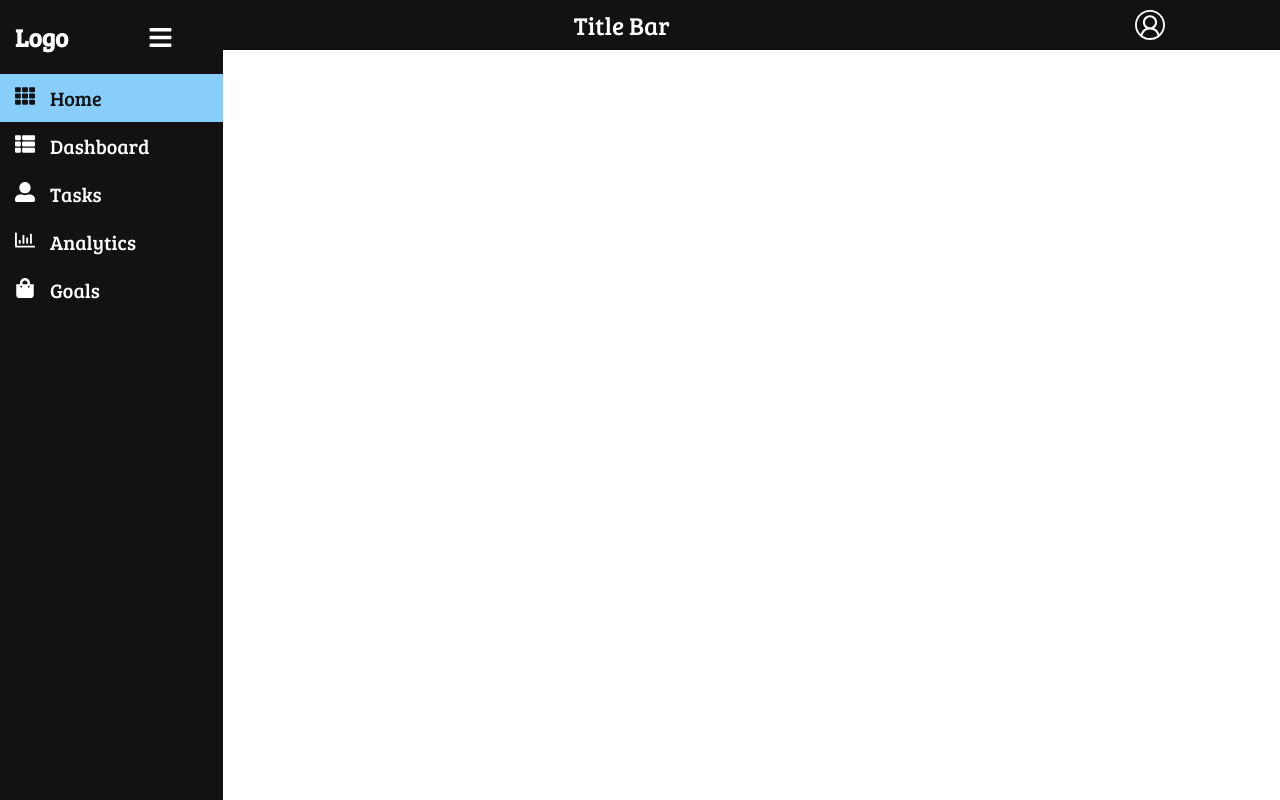
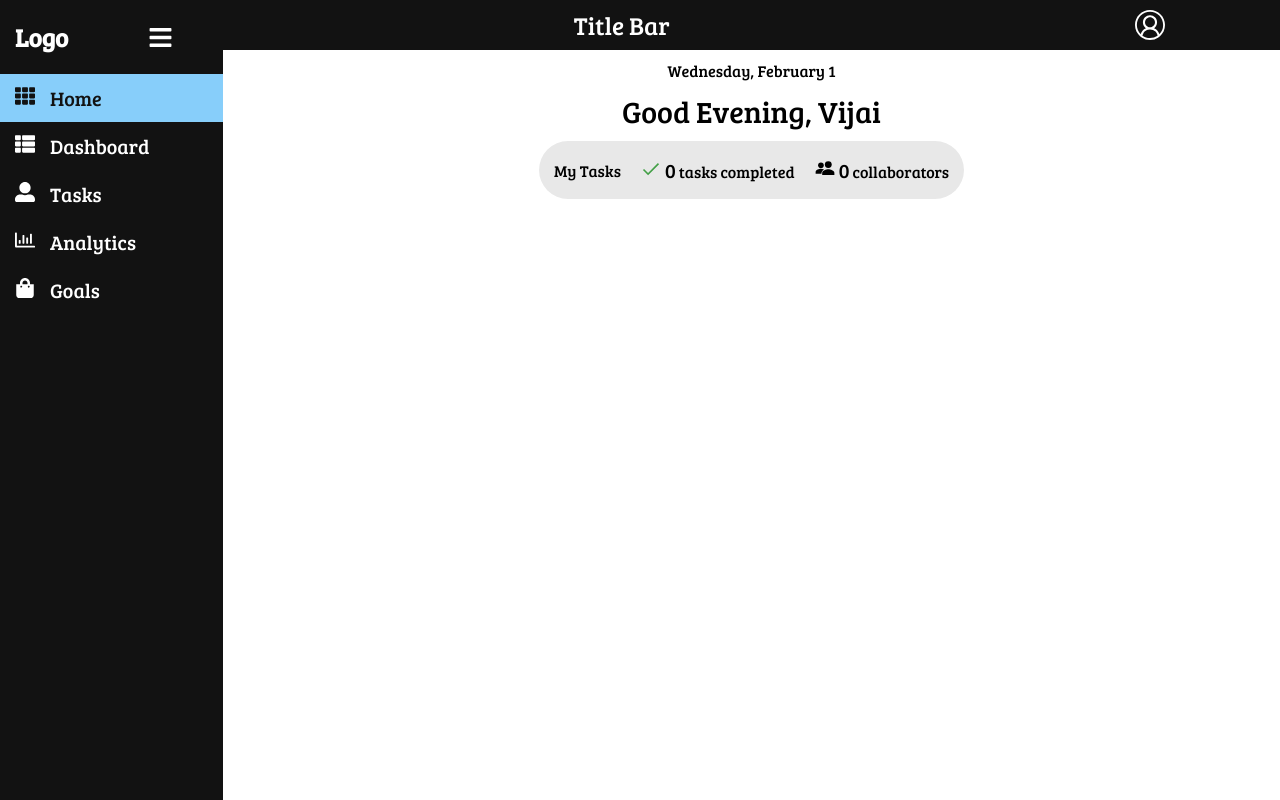
Before and after one commit to ks-vijai/Todo-Planner, a React (Create React App) app: page / in a window 1280 px wide. Built offline with nearby package versions, Linux system fonts and the light colour scheme.

Commit message:
feat: home-page: add overall progress details
Signed-off-by: ks-vijai <vijaiks.19cse@kongu.edu>

```diff
--- a/src/pages/Homepage.js
+++ b/src/pages/Homepage.js
@@ -1,7 +1,27 @@
 import React from "react";
+import { FcCheckmark } from "react-icons/fc";
+import { IoPeopleSharp } from "react-icons/io5";
 
 function Homepage() {
-  return <div></div>;
+  return (
+    <div>
+      <div className="overall-board">
+        <div className="date-day">Wednesday, February 1</div>
+        <div className="greeting-message">Good Evening, Vijai</div>
+        <div className="overall-dashboard">
+          <div>My Tasks</div>
+          <div className="task-progress-list">
+            <FcCheckmark className="progress-details" />
+            <span className="progress-details"> 0</span> tasks completed
+          </div>
+          <div className="task-progress-list">
+            <IoPeopleSharp className="progress-details" />
+            <span className="progress-details"> 0</span> collaborators
+          </div>
+        </div>
+      </div>
+    </div>
+  );
 }
 
 export default Homepage;
--- /dev/null
+++ b/src/styles/homePage.css
@@ -0,0 +1,31 @@
+.overall-board {
+  align-items: center;
+  display: flex;
+  flex-direction: column;
+  justify-content: center;
+}
+
+.date-day {
+  padding: 10px;
+}
+
+.greeting-message {
+  font-size: 30px;
+}
+
+.overall-dashboard {
+  align-items: center;
+  background-color: var(--bg-light-grey-title);
+  border-radius: 30px;
+  margin: 10px;
+  display: flex;
+  padding: 15px;
+}
+
+.task-progress-list {
+  padding-left: 20px;
+}
+
+.progress-details {
+  font-size: 20px;
+}
--- a/src/styles/styles.css
+++ b/src/styles/styles.css
@@ -1,3 +1,4 @@
 @import url("dashboard.css");
 @import url("profileCard.css");
+@import url("homePage.css");
 @import url("vars.css");
```
Also changed, not shown: 1 other file (tests, documents, lock files or other folders).
